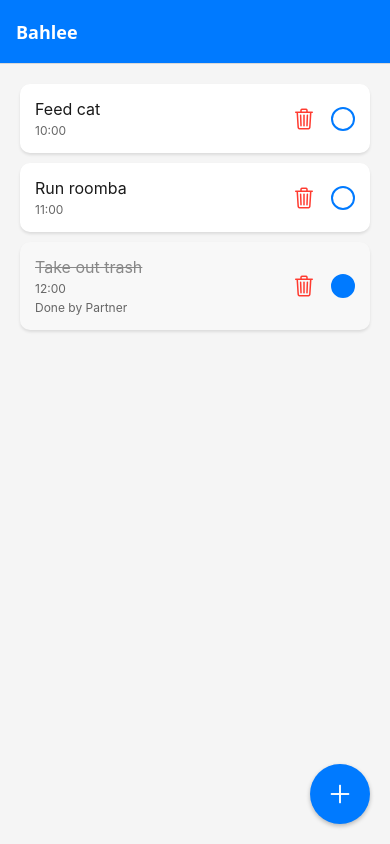
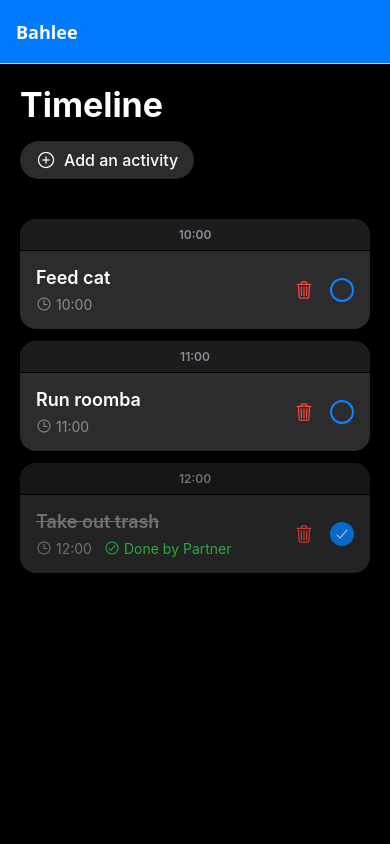
Before and after one commit to basimchowdhury98/Bahlee, a React Native app in the folder Frontend/: screen /Home in a window 390 px wide. Built offline with nearby package versions, Linux system fonts and the light colour scheme.

Commit message:
Dark ui design

```diff
--- a/Frontend/src/components/AddTodoForm.tsx
+++ b/Frontend/src/components/AddTodoForm.tsx
@@ -1,6 +1,7 @@
 import React, { useState } from 'react';
 import { Modal, View, TextInput, TouchableOpacity, Text, StyleSheet, Platform } from 'react-native';
 import DateTimePicker, { DateTimePickerEvent } from '@react-native-community/datetimepicker';
+import { colors } from '../theme/colors';
 
 interface AddTodoFormProps {
   visible: boolean;
@@ -48,13 +49,15 @@ export const AddTodoForm = ({ visible, onClose, onSubmit }: AddTodoFormProps) =>
     >
       <View style={styles.modalContainer}>
         <View style={styles.formContainer}>
-          <Text style={styles.title}>Add New Todo</Text>
+          <Text style={styles.title}>Add New Activity</Text>
           <TextInput
             testID="todo-name-input"
-            style={styles.input}
+            style={[styles.input, { color: colors.text.primary }]}
             value={title}
             onChangeText={setTitle}
-            placeholder="Todo name"
+            placeholder="Activity name"
+            placeholderTextColor={colors.text.secondary}
+            selectionColor={colors.text.accent}
           />
 
           {Platform.OS === 'ios' ? (
@@ -67,6 +70,8 @@ export const AddTodoForm = ({ visible, onClose, onSubmit }: AddTodoFormProps) =>
                 is24Hour={false}
                 onChange={handleTimeChange}
                 style={styles.timePicker}
+                textColor={colors.text.primary}
+                themeVariant="dark"
               />
             </View>
           ) : (
@@ -88,6 +93,7 @@ export const AddTodoForm = ({ visible, onClose, onSubmit }: AddTodoFormProps) =>
                   mode="time"
                   is24Hour={false}
                   onChange={handleTimeChange}
+                  themeVariant="dark"
                 />
               )}
             </>
@@ -105,7 +111,7 @@ export const AddTodoForm = ({ visible, onClose, onSubmit }: AddTodoFormProps) =>
               style={[styles.button, styles.confirmButton]}
               onPress={handleSubmit}
             >
-              <Text style={styles.buttonText}>Add Todo</Text>
+              <Text style={styles.buttonText}>Add Activity</Text>
             </TouchableOpacity>
           </View>
         </View>
@@ -119,73 +125,71 @@ const styles = StyleSheet.create({
     flex: 1,
     justifyContent: 'center',
     alignItems: 'center',
-    backgroundColor: 'rgba(0, 0, 0, 0.5)',
+    backgroundColor: 'rgba(0, 0, 0, 0.8)',
   },
   formContainer: {
-    backgroundColor: 'white',
+    backgroundColor: colors.background.card,
     padding: 20,
-    borderRadius: 10,
-    width: '80%',
-    shadowColor: '#000',
-    shadowOffset: { width: 0, height: 2 },
-    shadowOpacity: 0.25,
-    shadowRadius: 4,
-    elevation: 5,
+    borderRadius: 16,
+    width: '90%',
+    maxWidth: 400,
   },
   title: {
-    fontSize: 20,
-    fontWeight: 'bold',
+    fontSize: 24,
+    fontWeight: '700',
     marginBottom: 20,
     textAlign: 'center',
+    color: colors.text.primary,
   },
   input: {
-    borderWidth: 1,
-    borderColor: '#ddd',
-    borderRadius: 5,
-    padding: 10,
-    marginBottom: 15,
+    backgroundColor: colors.background.secondary,
+    borderRadius: 12,
+    padding: 16,
+    marginBottom: 16,
+    fontSize: 16,
   },
   timePickerContainer: {
-    marginBottom: 15,
+    marginBottom: 16,
   },
   timeLabel: {
     fontSize: 16,
-    color: '#666',
-    marginBottom: 5,
+    color: colors.text.primary,
+    marginBottom: 8,
   },
   timePicker: {
     height: 120,
+    backgroundColor: colors.background.secondary,
+    borderRadius: 12,
   },
   timeButton: {
-    borderWidth: 1,
-    borderColor: '#ddd',
-    borderRadius: 5,
-    padding: 10,
-    marginBottom: 15,
+    backgroundColor: colors.background.secondary,
+    borderRadius: 12,
+    padding: 16,
+    marginBottom: 16,
   },
   timeButtonText: {
     fontSize: 16,
-    color: '#000',
+    color: colors.text.primary,
   },
   buttonContainer: {
     flexDirection: 'row',
-    justifyContent: 'space-between',
+    gap: 12,
   },
   button: {
     flex: 1,
-    padding: 10,
-    borderRadius: 5,
-    marginHorizontal: 5,
+    padding: 16,
+    borderRadius: 12,
+    alignItems: 'center',
   },
   cancelButton: {
-    backgroundColor: '#ff3b30',
+    backgroundColor: colors.background.secondary,
   },
   confirmButton: {
-    backgroundColor: '#007AFF',
+    backgroundColor: colors.text.accent,
   },
   buttonText: {
-    color: 'white',
-    textAlign: 'center',
-    fontWeight: 'bold',
+    color: colors.text.primary,
+    fontSize: 16,
+    fontWeight: '600',
   },
 });
--- a/Frontend/src/components/Todo.tsx
+++ b/Frontend/src/components/Todo.tsx
@@ -1,5 +1,7 @@
+import React from 'react';
 import { StyleSheet, Text, TouchableOpacity, View } from 'react-native';
 import { Ionicons } from '@expo/vector-icons';
+import { colors } from '../theme/colors';
 
 interface TodoProps {
   title: string;
@@ -24,28 +26,41 @@ export const Todo = ({ title, completed, completedBy, scheduledTime, onComplete,
       style={[styles.container, completed && styles.completedContainer]}
       onPress={onPress}
     >
+      <View style={styles.timeContainer}>
+        <Text style={styles.time}>{formatTime(scheduledTime)}</Text>
+      </View>
       <View style={styles.content}>
+        <View style={styles.mainContent}>
           <Text style={[styles.title, completed && styles.completedText]}>{title}</Text>
-        <Text style={styles.scheduledTime} testID="scheduled-time">
-          {formatTime(scheduledTime)}
-        </Text>
+          <View style={styles.metrics}>
+            <View style={styles.metricItem}>
+              <Ionicons name="time-outline" size={16} color={colors.text.secondary} />
+              <Text style={styles.metricText}>{formatTime(scheduledTime)}</Text>
+            </View>
             {completed && completedBy && (
-          <Text style={styles.completedBy}>Done by {completedBy}</Text>
+              <View style={styles.metricItem}>
+                <Ionicons name="checkmark-circle-outline" size={16} color={colors.status.success} />
+                <Text style={[styles.metricText, styles.completedBy]}>Done by {completedBy}</Text>
+              </View>
             )}
+          </View>
         </View>
         <View style={styles.actions}>
           <TouchableOpacity
             testID="delete-todo-button"
-          style={styles.deleteButton}
+            style={styles.actionButton}
             onPress={onDelete}
           >
-          <Ionicons name="trash-outline" size={24} color="#ff3b30" />
+            <Ionicons name="trash-outline" size={20} color={colors.status.error} />
           </TouchableOpacity>
           <TouchableOpacity
             style={[styles.checkbox, completed && styles.checked]}
             onPress={onComplete}
             testID="todo-checkbox"
-        />
+          >
+            {completed && <Ionicons name="checkmark" size={16} color={colors.text.primary} />}
+          </TouchableOpacity>
+        </View>
       </View>
     </TouchableOpacity>
   );
@@ -53,59 +68,80 @@ export const Todo = ({ title, completed, completedBy, scheduledTime, onComplete,
 
 const styles = StyleSheet.create({
   container: {
-    backgroundColor: '#fff',
-    padding: 15,
-    borderRadius: 10,
-    flexDirection: 'row',
-    alignItems: 'center',
-    justifyContent: 'space-between',
-    marginBottom: 10,
-    shadowColor: '#000',
-    shadowOffset: { width: 0, height: 2 },
-    shadowOpacity: 0.1,
-    shadowRadius: 3,
-    elevation: 3,
+    backgroundColor: colors.background.card,
+    borderRadius: 16,
+    marginBottom: 12,
+    overflow: 'hidden',
   },
   completedContainer: {
-    backgroundColor: '#f8f8f8',
+    opacity: 0.8,
+  },
+  timeContainer: {
+    backgroundColor: colors.background.secondary,
+    padding: 8,
+    alignItems: 'center',
+    borderBottomWidth: 1,
+    borderBottomColor: colors.background.primary,
+  },
+  time: {
+    color: colors.text.secondary,
+    fontSize: 12,
+    fontWeight: '600',
   },
   content: {
+    flexDirection: 'row',
+    padding: 16,
+    alignItems: 'center',
+  },
+  mainContent: {
     flex: 1,
   },
   title: {
-    fontSize: 16,
-    color: '#1a1a1a',
+    fontSize: 18,
+    fontWeight: '600',
+    color: colors.text.primary,
+    marginBottom: 8,
   },
   completedText: {
-    color: '#888',
+    color: colors.text.secondary,
     textDecorationLine: 'line-through',
   },
+  metrics: {
+    flexDirection: 'row',
+    alignItems: 'center',
+    flexWrap: 'wrap',
+    gap: 12,
+  },
+  metricItem: {
+    flexDirection: 'row',
+    alignItems: 'center',
+    gap: 4,
+  },
+  metricText: {
+    color: colors.text.secondary,
+    fontSize: 14,
+  },
   completedBy: {
-    fontSize: 12,
-    color: '#666',
-    marginTop: 4,
+    color: colors.status.success,
   },
   actions: {
     flexDirection: 'row',
     alignItems: 'center',
+    gap: 12,
   },
-  deleteButton: {
-    marginRight: 10,
-    padding: 5,
+  actionButton: {
+    padding: 4,
   },
   checkbox: {
     width: 24,
     height: 24,
     borderRadius: 12,
     borderWidth: 2,
-    borderColor: '#007AFF',
+    borderColor: colors.text.accent,
+    alignItems: 'center',
+    justifyContent: 'center',
   },
   checked: {
-    backgroundColor: '#007AFF',
-  },
-  scheduledTime: {
-    fontSize: 12,
-    color: '#666',
-    marginTop: 4,
+    backgroundColor: colors.text.accent,
   },
 });
--- a/Frontend/src/screens/HomeScreen.tsx
+++ b/Frontend/src/screens/HomeScreen.tsx
@@ -1,9 +1,10 @@
-import { useState, useEffect } from 'react';
+import React, { useState, useEffect } from 'react';
 import { StyleSheet, View, FlatList, TouchableOpacity, Text } from 'react-native';
 import { Ionicons } from '@expo/vector-icons';
 import { Todo } from '../components/Todo';
 import { AddTodoForm } from '../components/AddTodoForm';
 import { TodoItem, todosService } from '../services/todos';
+import { colors } from '../theme/colors';
 
 export const HomeScreen = () => {
   const [todos, setTodos] = useState<TodoItem[]>([]);
@@ -15,7 +16,6 @@ export const HomeScreen = () => {
     const loadTodos = async () => {
       try {
         const data = await todosService.fetchTodos();
-        // Sort todos by scheduledTime
         const sortedTodos = [...data].sort((a, b) => a.scheduledTime - b.scheduledTime);
         setTodos(sortedTodos);
       } catch (err) {
@@ -59,7 +59,6 @@ export const HomeScreen = () => {
 
   const handleAddTodo = async (title: string, timeString: string) => {
     try {
-      // Convert time string (e.g. "2:00 PM") to seconds since midnight
       const [time, period] = timeString.split(' ');
       const [hours, minutes] = time.split(':').map(Number);
       let totalHours = hours;
@@ -76,15 +75,36 @@ export const HomeScreen = () => {
   };
 
   if (isLoading) {
-    return <View style={styles.container}><Text>Loading...</Text></View>;
+    return (
+      <View style={styles.container}>
+        <Text style={styles.loadingText}>Loading...</Text>
+      </View>
+    );
   }
 
   if (error) {
-    return <View style={styles.container}><Text>{error}</Text></View>;
+    return (
+      <View style={styles.container}>
+        <Text style={styles.errorText}>{error}</Text>
+      </View>
+    );
   }
 
   return (
     <View style={styles.container}>
+      <View style={styles.header}>
+        <Text style={styles.title}>Timeline</Text>
+      </View>
+      <View style={styles.actionButtons}>
+        <TouchableOpacity
+          style={styles.actionButton}
+          testID="add-todo-button"
+          onPress={() => setIsAddModalVisible(true)}
+        >
+          <Ionicons name="add-circle-outline" size={20} color={colors.text.primary} />
+          <Text style={styles.actionButtonText}>Add an activity</Text>
+        </TouchableOpacity>
+      </View>
       <FlatList
         data={todos}
         keyExtractor={(item) => item.id}
@@ -101,13 +121,6 @@ export const HomeScreen = () => {
         )}
         contentContainerStyle={styles.list}
       />
-      <TouchableOpacity
-        style={styles.addButton}
-        testID="add-todo-button"
-        onPress={() => setIsAddModalVisible(true)}
-      >
-        <Ionicons name="add" size={30} color="#fff" />
-      </TouchableOpacity>
       <AddTodoForm
         visible={isAddModalVisible}
         onClose={() => setIsAddModalVisible(false)}
@@ -120,25 +133,48 @@ export const HomeScreen = () => {
 const styles = StyleSheet.create({
   container: {
     flex: 1,
-    backgroundColor: '#f5f5f5',
+    backgroundColor: colors.background.primary,
+  },
+  header: {
+    paddingHorizontal: 20,
+    paddingTop: 20,
+    paddingBottom: 16,
+  },
+  title: {
+    fontSize: 34,
+    fontWeight: '700',
+    color: colors.text.primary,
+  },
+  actionButtons: {
+    paddingHorizontal: 20,
+    paddingBottom: 20,
+  },
+  actionButton: {
+    flexDirection: 'row',
+    alignItems: 'center',
+    backgroundColor: colors.background.card,
+    paddingVertical: 8,
+    paddingHorizontal: 16,
+    borderRadius: 20,
+    gap: 8,
+    alignSelf: 'flex-start',
+  },
+  actionButtonText: {
+    color: colors.text.primary,
+    fontSize: 16,
+    fontWeight: '500',
   },
   list: {
     padding: 20,
   },
-  addButton: {
-    position: 'absolute',
-    right: 20,
-    bottom: 20,
-    width: 60,
-    height: 60,
-    borderRadius: 30,
-    backgroundColor: '#007AFF',
-    alignItems: 'center',
-    justifyContent: 'center',
-    shadowColor: '#000',
-    shadowOffset: { width: 0, height: 2 },
-    shadowOpacity: 0.25,
-    shadowRadius: 4,
-    elevation: 5,
+  loadingText: {
+    color: colors.text.primary,
+    textAlign: 'center',
+    marginTop: 20,
+  },
+  errorText: {
+    color: colors.status.error,
+    textAlign: 'center',
+    marginTop: 20,
   },
 });
--- /dev/null
+++ b/Frontend/src/theme/colors.ts
@@ -0,0 +1,20 @@
+export const colors = {
+  background: {
+    primary: '#000000',
+    secondary: '#1C1C1E',
+    card: '#2C2C2E',
+  },
+  text: {
+    primary: '#FFFFFF',
+    secondary: '#8E8E93',
+    accent: '#0A84FF',
+  },
+  action: {
+    primary: '#FFFFFF',
+    secondary: '#2C2C2E',
+  },
+  status: {
+    success: '#32D74B',
+    error: '#FF453A',
+  }
+};
```
Lines whose indentation alone changed are shown as unchanged.
